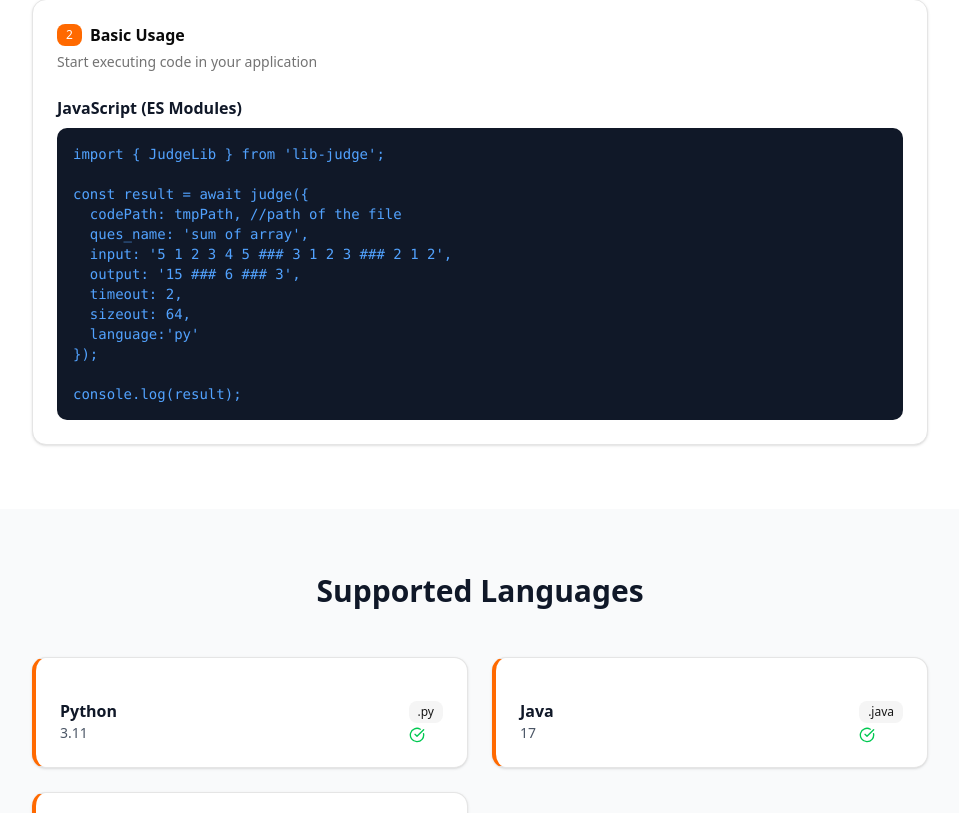
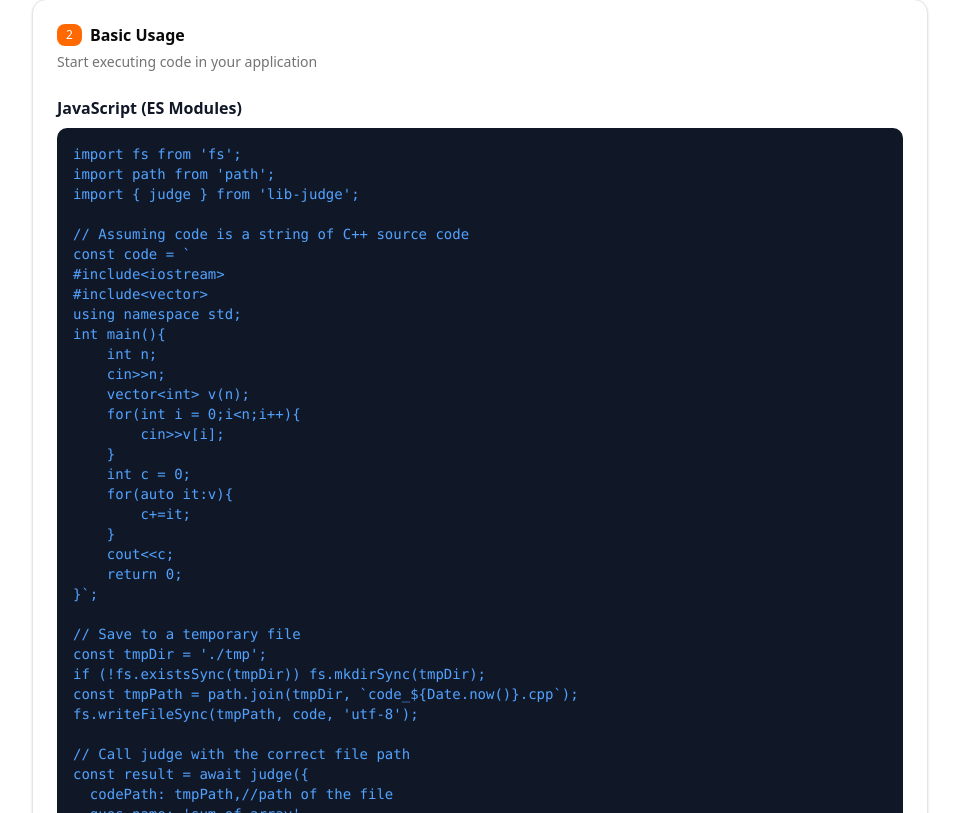
Before and after one commit to lightning-sagar/JudgeLib, a Next.js app: page /npm in a window 1280 px wide. Shown: the part 1487-2300 px from the top of the page, without its empty margins (160-1119 px from the left). Built offline with nearby package versions, Linux system fonts and the light colour scheme.

Commit message:
updated the frontend

```diff
--- a/src/app/npm/page.tsx
+++ b/src/app/npm/page.tsx
@@ -1,4 +1,4 @@
-"use client";
+"use client"
 import { FloatingNav } from "@/components/ui/floating-navbar"
 import { Button } from "@/components/ui/button"
 import { Card, CardContent, CardDescription, CardHeader, CardTitle } from "@/components/ui/card"
@@ -27,11 +27,14 @@ export default function NPMPage() {
               npm install lib-judge
             </div>
             <div className="flex flex-col sm:flex-row gap-4 justify-center">
-              <Button size="lg" className="bg-orange-500 hover:bg-orange-600 text-white px-8 py-3"
+              <Button
+                size="lg"
+                className="bg-orange-500 hover:bg-orange-600 text-white px-8 py-3"
                 onClick={() => {
-                  const el = document.getElementById("installation");
-                  el?.scrollIntoView({ behavior: "smooth" });
-                }}>
+                  const el = document.getElementById("installation")
+                  el?.scrollIntoView({ behavior: "smooth" })
+                }}
+              >
                 <Download className="w-4 h-4 mr-2" />
                 Quick Start
               </Button>
@@ -44,7 +47,7 @@ export default function NPMPage() {
                 <ExternalLink className="w-4 h-4 mr-2" />
                 View on NPM
               </Button>
-              <PingWorker/>
+              <PingWorker />
             </div>
           </div>
         </div>
@@ -131,16 +134,45 @@ export default function NPMPage() {
                   <h4 className="font-semibold text-gray-900 mb-2">JavaScript (ES Modules)</h4>
                   <div className="bg-gray-900 rounded-lg p-4 text-sm overflow-x-auto">
                     <pre className="text-blue-400">
-                      {`import { JudgeLib } from 'lib-judge';
+                      {`import fs from 'fs';
+import path from 'path';
+import { judge } from 'lib-judge';
 
+// Assuming code is a string of C++ source code
+const code = \`
+#include<iostream>
+#include<vector>
+using namespace std;
+int main(){
+    int n;
+    cin>>n;
+    vector<int> v(n);
+    for(int i = 0;i<n;i++){
+        cin>>v[i];
+    }
+    int c = 0;
+    for(auto it:v){
+        c+=it;
+    }
+    cout<<c;
+    return 0;
+}\`;
+
+// Save to a temporary file
+const tmpDir = './tmp';
+if (!fs.existsSync(tmpDir)) fs.mkdirSync(tmpDir);
+const tmpPath = path.join(tmpDir, \`code_\${Date.now()}.cpp\`);
+fs.writeFileSync(tmpPath, code, 'utf-8');
+
+// Call judge with the correct file path
 const result = await judge({
-  codePath: tmpPath, //path of the file
+  codePath: tmpPath,//path of the file
   ques_name: 'sum of array',
   input: '5 1 2 3 4 5 ### 3 1 2 3 ### 2 1 2',
   output: '15 ### 6 ### 3',
-  timeout: 2,
-  sizeout: 64,
-  language:'py'
+  language:'cpp',
+  timeout: '2',
+  sizeout: '64',
 });
 
 console.log(result);`}
```
Lines whose indentation alone changed are shown as unchanged.
